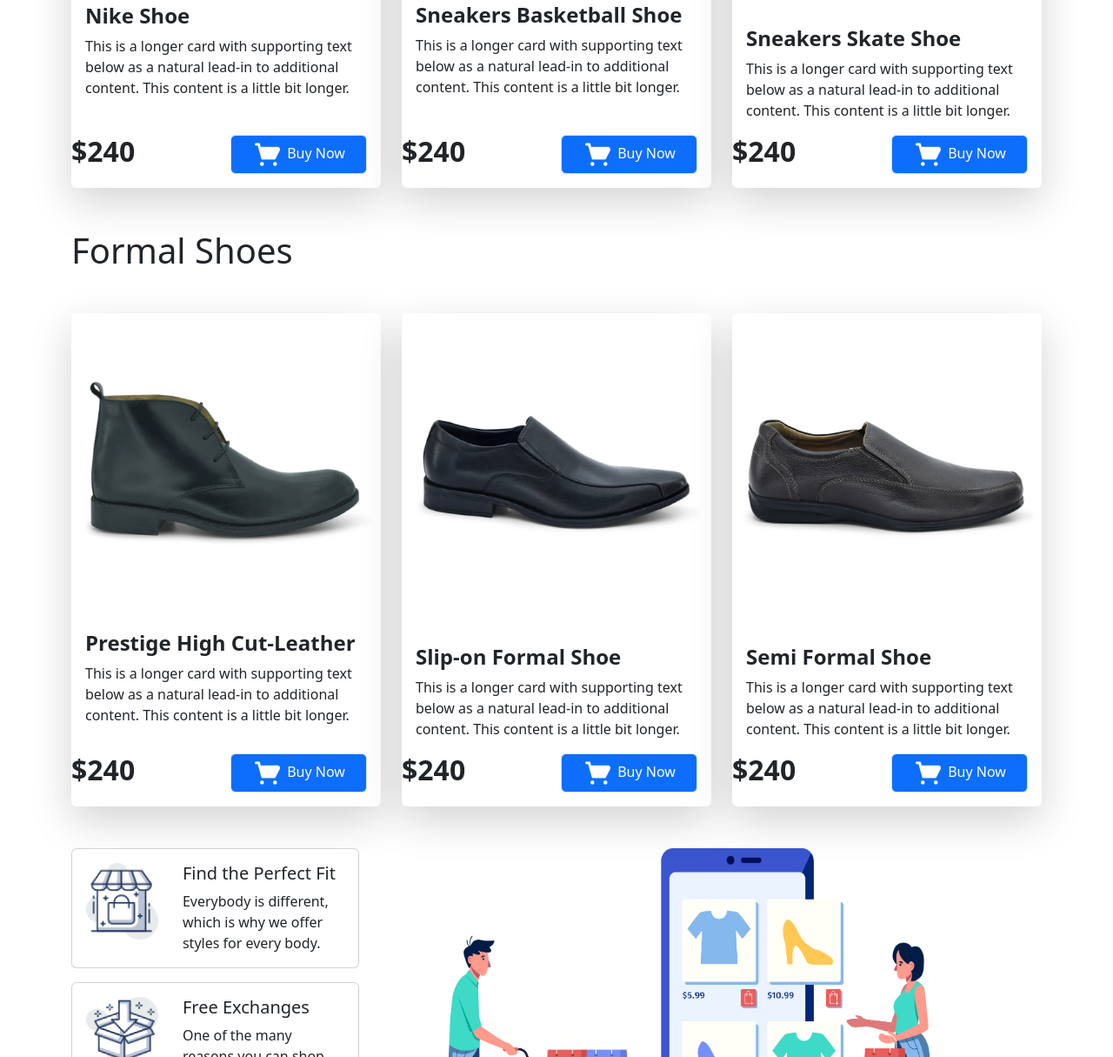
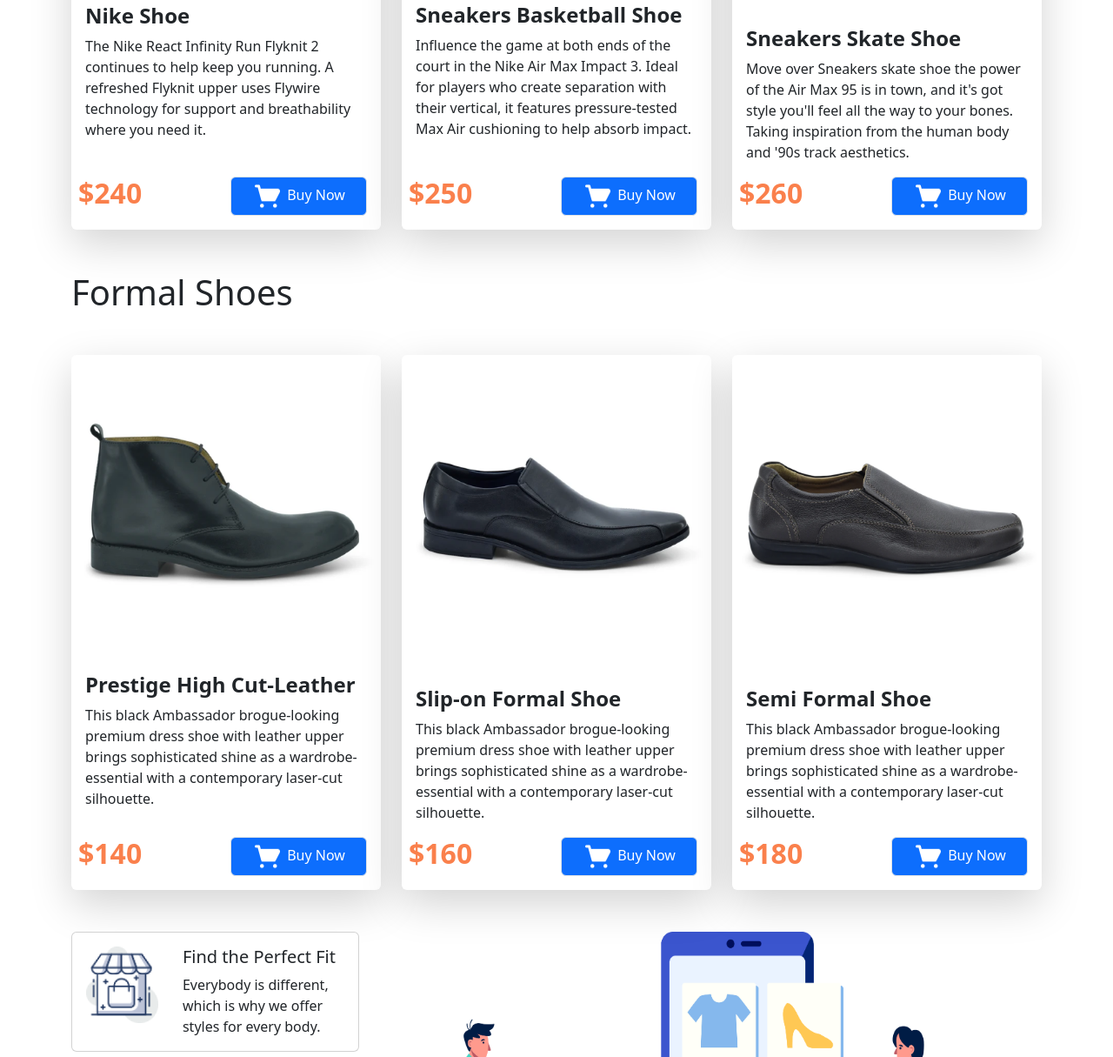
Before and after one commit to Abu-Saleh-Rony/Nike-React, a plain HTML site: page index.html in a window 1280 px wide. Shown: the part 1045-2260 px from the top of the page at 87% size. Drawn offline with nearby package versions, Linux system fonts and the light colour scheme.

Commit message:
added Description

```diff
--- a/index.html
+++ b/index.html
@@ -56,11 +56,12 @@
                     <img src="images/image 5.png" class="card-img-top img-fluid" alt="...">
                     <div class="card-body">
                         <h5 class="card-title fs-4 fw-bold">Nike Shoe</h5>
-                        <p class="card-text">This is a longer card with supporting text below as a natural lead-in to
-                            additional content. This content is a little bit longer.</p>
+                        <p class="card-text">The Nike React Infinity Run Flyknit 2 continues to help keep you running. A
+                            refreshed Flyknit upper uses Flywire technology for support and breathability where you need
+                            it.</p>
                     </div>
                     <div class="d-flex justify-content-between">
-                        <h4 class="fs-2 fw-bold"> $240</h4>
+                        <h4 class="fs-2 fw-bold price-bg-color ps-2"> $240</h4>
                         <button class="bg-primary py-1 mb-3 mx-3  border rounded text-white"> <img
                                 class="img-fluid w-25" src="icons/shopping-cart 1.png" alt=""> Buy Now </button>
 
@@ -72,11 +73,12 @@
                     <img src="images/pngegg 1.png" class="card-img-top img-fluid py-2" alt="...">
                     <div class="card-body">
                         <h5 class="card-title fs-4 fw-bold"> Sneakers Basketball Shoe</h5>
-                        <p class="card-text">This is a longer card with supporting text below as a natural lead-in to
-                            additional content. This content is a little bit longer.</p>
+                        <p class="card-text">Influence the game at both ends of the court in the Nike Air Max Impact 3.
+                            Ideal for players who create separation with their vertical, it features pressure-tested Max
+                            Air cushioning to help absorb impact.</p>
                     </div>
                     <div class="d-flex justify-content-between">
-                        <h4 class="fs-2 fw-bold"> $240</h4>
+                        <h4 class="fs-2 fw-bold price-bg-color ps-2"> $250</h4>
                         <button class="bg-primary py-1 mb-3 mx-3 border rounded text-white"> <img class="img-fluid w-25"
                                 src="icons/shopping-cart 1.png" alt=""> Buy Now </button>
 
@@ -88,11 +90,12 @@
                     <img src="images/Daco_1703273 1.png" class="card-img-top img-fluid py-2" alt="...">
                     <div class="card-body">
                         <h5 class="card-title fs-4 fw-bold">Sneakers Skate Shoe</h5>
-                        <p class="card-text">This is a longer card with supporting text below as a natural lead-in to
-                            additional content. This content is a little bit longer.</p>
+                        <p class="card-text">Move over Sneakers skate shoe the power of the Air Max 95 is in town, and
+                            it's got style you'll feel all the way to your bones. Taking inspiration from the human body
+                            and '90s track aesthetics.</p>
                     </div>
                     <div class="d-flex justify-content-between">
-                        <h4 class="fs-2 fw-bold"> $240</h4>
+                        <h4 class="fs-2 fw-bold price-bg-color ps-2"> $260</h4>
                         <button class="bg-primary py-1 mb-3 mx-3 border rounded text-white"> <img class="img-fluid w-25"
                                 src="icons/shopping-cart 1.png" alt=""> Buy Now </button>
 
@@ -110,11 +113,12 @@
                     <img src="images/Mask Group.png" class="card-img-top img-fluid" alt="...">
                     <div class="card-body">
                         <h5 class="card-title fs-4 fw-bold">Prestige High Cut-Leather</h5>
-                        <p class="card-text">This is a longer card with supporting text below as a natural lead-in to
-                            additional content. This content is a little bit longer.</p>
+                        <p class="card-text">This black Ambassador brogue-looking premium dress shoe with leather upper
+                            brings sophisticated shine as a wardrobe-essential with a contemporary laser-cut silhouette.
+                        </p>
                     </div>
                     <div class="d-flex justify-content-between">
-                        <h4 class="fs-2 fw-bold"> $240</h4>
+                        <h4 class="fs-2 fw-bold price-bg-color ps-2"> $140</h4>
                         <button class="bg-primary py-1 mb-3 mx-3  border rounded text-white"> <img
                                 class="img-fluid w-25" src="icons/shopping-cart 1.png" alt=""> Buy Now </button>
 
@@ -126,11 +130,12 @@
                     <img src="images/Rectangle 38.png" class="card-img-top img-fluid py-2" alt="...">
                     <div class="card-body">
                         <h5 class="card-title fs-4 fw-bold"> Slip-on Formal Shoe</h5>
-                        <p class="card-text">This is a longer card with supporting text below as a natural lead-in to
-                            additional content. This content is a little bit longer.</p>
+                        <p class="card-text">This black Ambassador brogue-looking premium dress shoe with leather upper
+                            brings sophisticated shine as a wardrobe-essential with a contemporary laser-cut silhouette.
+                        </p>
                     </div>
                     <div class="d-flex justify-content-between">
-                        <h4 class="fs-2 fw-bold"> $240</h4>
+                        <h4 class="fs-2 fw-bold price-bg-color ps-2"> $160</h4>
                         <button class="bg-primary py-1 mb-3 mx-3 border rounded text-white"> <img class="img-fluid w-25"
                                 src="icons/shopping-cart 1.png" alt=""> Buy Now </button>
 
@@ -142,11 +147,12 @@
                     <img src="images/Rectangle 39.png" class="card-img-top img-fluid py-2" alt="...">
                     <div class="card-body">
                         <h5 class="card-title fs-4 fw-bold">Semi Formal Shoe</h5>
-                        <p class="card-text">This is a longer card with supporting text below as a natural lead-in to
-                            additional content. This content is a little bit longer.</p>
+                        <p class="card-text">This black Ambassador brogue-looking premium dress shoe with leather upper
+                            brings sophisticated shine as a wardrobe-essential with a contemporary laser-cut silhouette.
+                        </p>
                     </div>
                     <div class="d-flex justify-content-between">
-                        <h4 class="fs-2 fw-bold"> $240</h4>
+                        <h4 class="fs-2 fw-bold price-bg-color ps-2"> $180</h4>
                         <button class="bg-primary py-1 mb-3 mx-3 border rounded text-white"> <img class="img-fluid w-25"
                                 src="icons/shopping-cart 1.png" alt=""> Buy Now </button>
 
--- a/style.css
+++ b/style.css
@@ -1,3 +1,7 @@
 .top-bg-color {
     background-color: #fceae8;
 }
+
+.price-bg-color {
+    color: #FA804C;
+}
```
